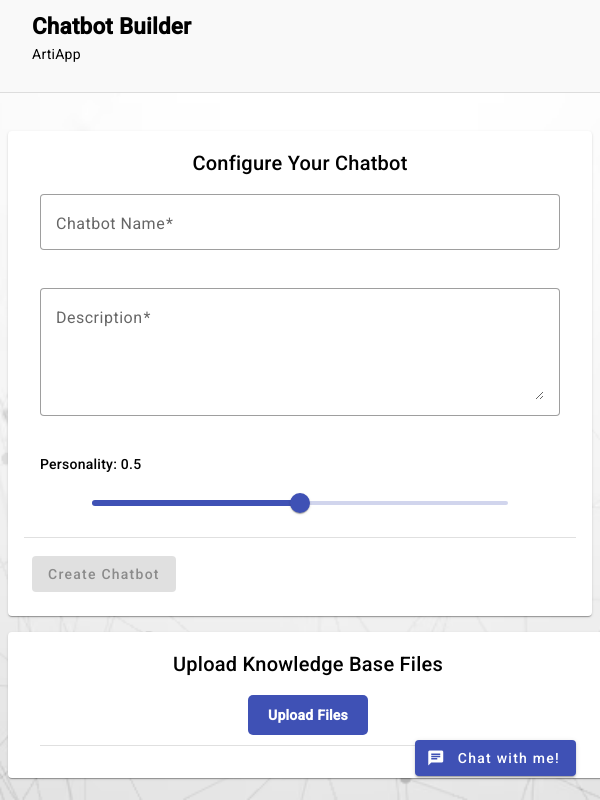
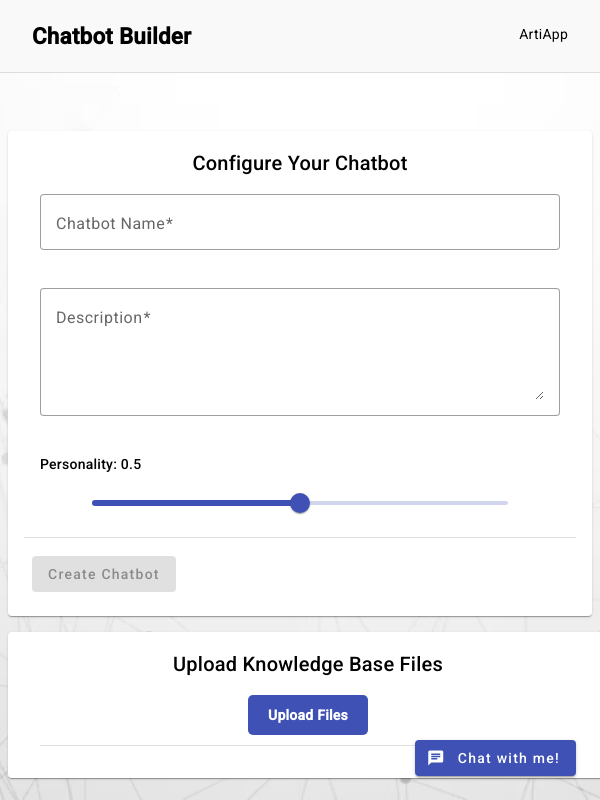
Before and after one commit to malkocmuhamed/ArtiAngularTask, an Angular app in the folder arti-muhamed-app/: page / in a window 600 px wide. Built offline with nearby package versions, Linux system fonts and the light colour scheme.

Commit message:
small updates

```diff
--- a/arti-muhamed-app/src/app/components/chatbot/chatbot.component.scss
+++ b/arti-muhamed-app/src/app/components/chatbot/chatbot.component.scss
@@ -88,6 +88,10 @@ mat-divider {
     margin: 0.5rem;
   }
 
+  .upload-card-file {
+    margin-bottom: 30px;
+  }
+
   mat-slider {
     width: 80%;
   }
--- a/arti-muhamed-app/src/app/components/header/header.component.html
+++ b/arti-muhamed-app/src/app/components/header/header.component.html
@@ -2,6 +2,7 @@
   <div class="logo">Chatbot Builder</div>
 
   <div class="header-text">
+    <!-- <img src="/arti-muhamed-app/src/assets/images/logo.png" alt="" /> -->
     <p>ArtiApp</p>
   </div>
 </header>
--- a/arti-muhamed-app/src/app/components/header/header.component.scss
+++ b/arti-muhamed-app/src/app/components/header/header.component.scss
@@ -22,11 +22,6 @@
 }
 
 @media (max-width: 600px) {
-  .app-header {
-    flex-direction: column;
-    align-items: flex-start;
-  }
-
   .header-text {
     display: flex;
     align-items: center;
--- a/arti-muhamed-app/src/styles.scss
+++ b/arti-muhamed-app/src/styles.scss
@@ -21,11 +21,16 @@ body {
 
 .page-container {
   text-align: center;
-  margin-top: 30px;
+  margin-top: 50px;
 }
 
 mat-card {
-  width: 100%;
   max-width: 600px;
   padding: 1rem;
 }
+
+@media (min-width: 600px) {
+  mat-card {
+    width: 100%;
+  }
+}
```
Also changed, not shown: arti-muhamed-app/src/assets/images/logo.png (added).
